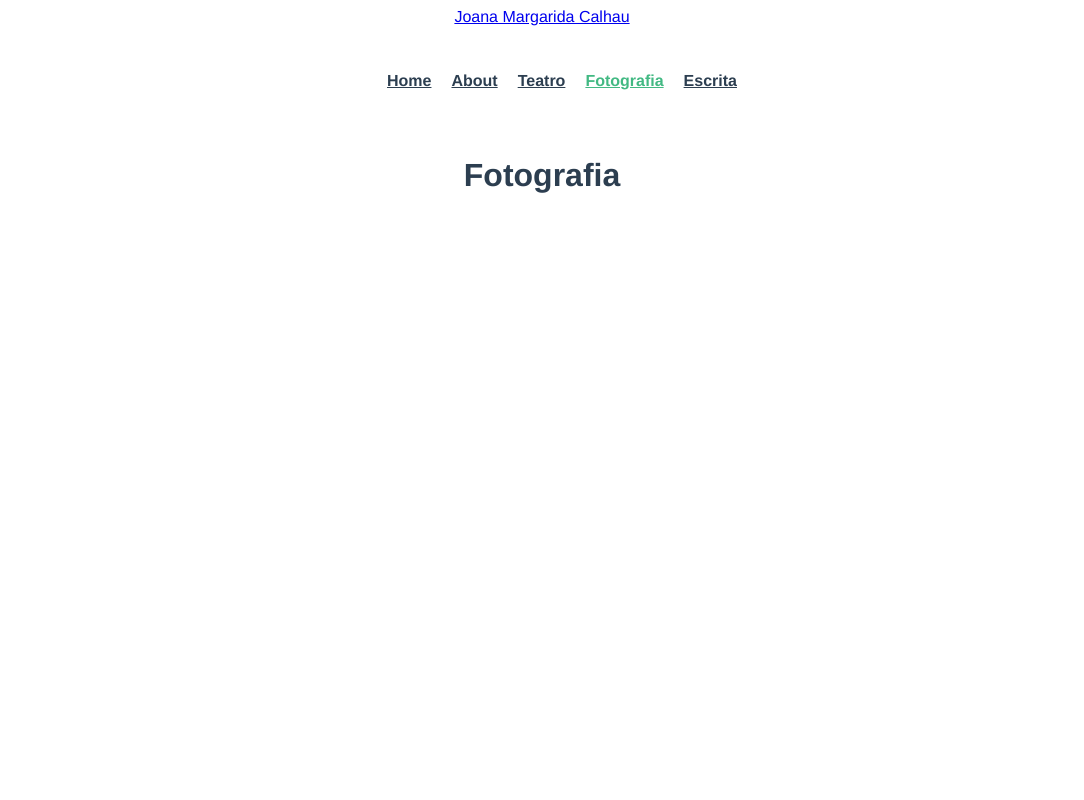
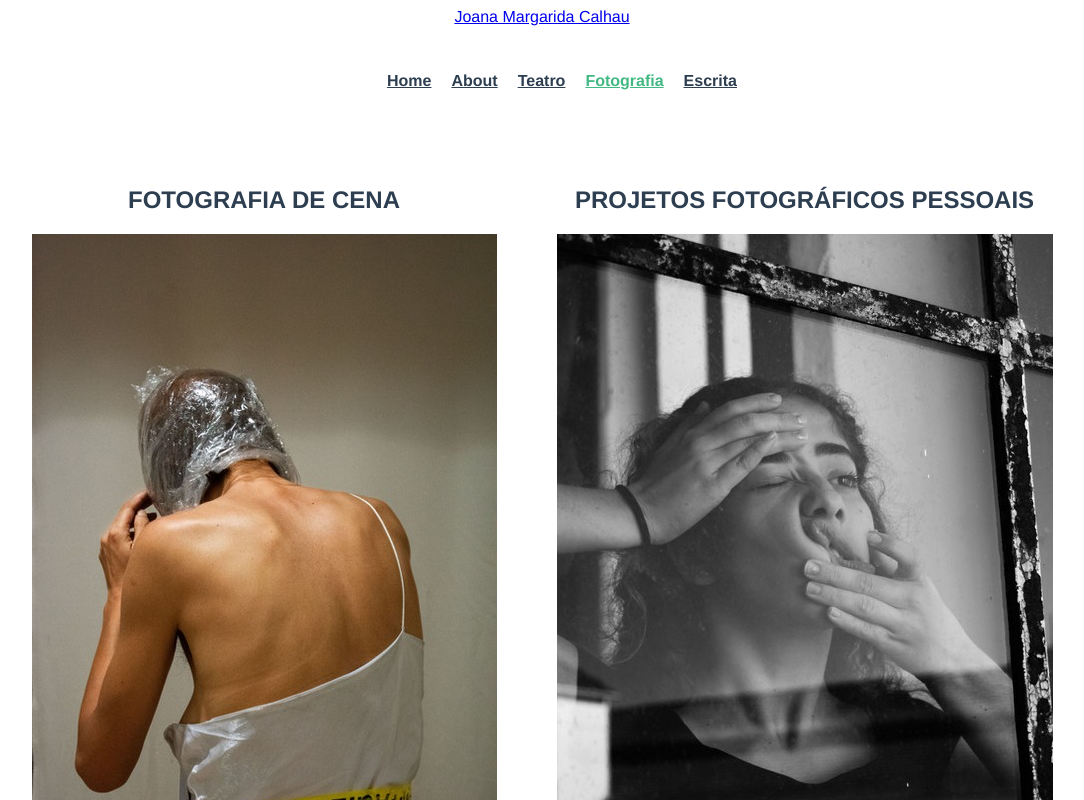
Before and after one commit to MrValraven/poonandoDotCom, a Vue app: page /fotografia in a window 1280 px wide. Shown: the top 800 px of the page, without its empty margins (98-1182 px from the left). Built offline with nearby package versions, Linux system fonts and the light colour scheme.

Commit message:
added initial skeleton and informaticon for 'Fotografia'

```diff
--- a/src/views/Fotografia.vue
+++ b/src/views/Fotografia.vue
@@ -1,5 +1,16 @@
 <template>
-  <h1>Fotografia</h1>
+  <section class="fotografia">
+    <div class="container">
+      <div class="fotografias">
+        <h1>FOTOGRAFIA DE CENA</h1>
+        <img src="../assets/fotocena.jpg" alt="">
+      </div>
+      <div class="fotografias">
+        <h1>PROJETOS FOTOGRÁFICOS PESSOAIS</h1>
+        <img src="../assets/fotopessoal.jpg" alt="">
+      </div>
+    </div>
+  </section>
 </template>
 
 <script>
@@ -10,4 +21,29 @@ export default {
 
 <style>
 
+.container {
+  display: flex;
+  align-items: center;
+  justify-content: center;
+}
+
+.fotografias {
+  padding: 20px;
+  margin: 10px;
+  transition:box-shadow 0.6s cubic-bezier(.79,.21,.06,.81);
+  cursor: pointer;
+}
+
+.fotografias:hover {
+  border-radius: 25px;
+  background: #ffffff;
+  box-shadow:  35px 35px 80px #999999,
+              -35px -35px 80px #ffffff;
+  }
+
+.fotografias img {
+  /* width: 250px; */
+}
+
+
 </style>
```
Also changed, not shown: src/assets/fotocena.jpg (added), src/assets/fotopessoal.jpg (added).
